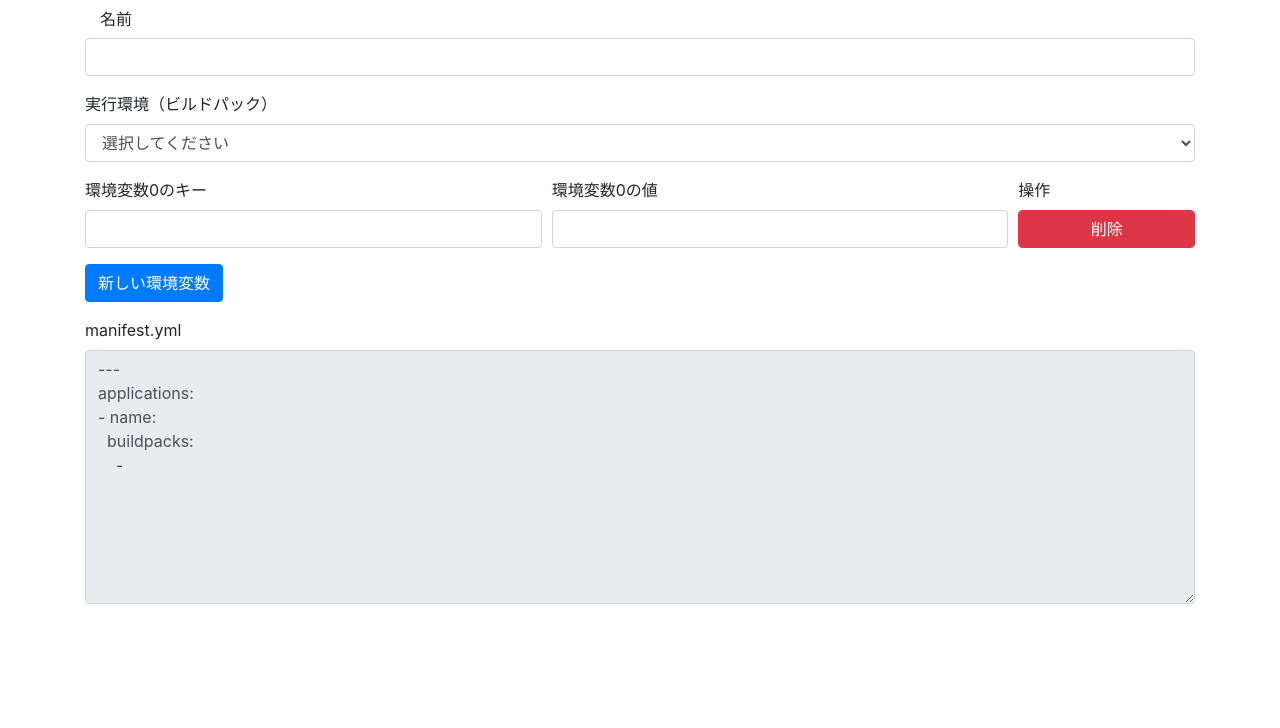
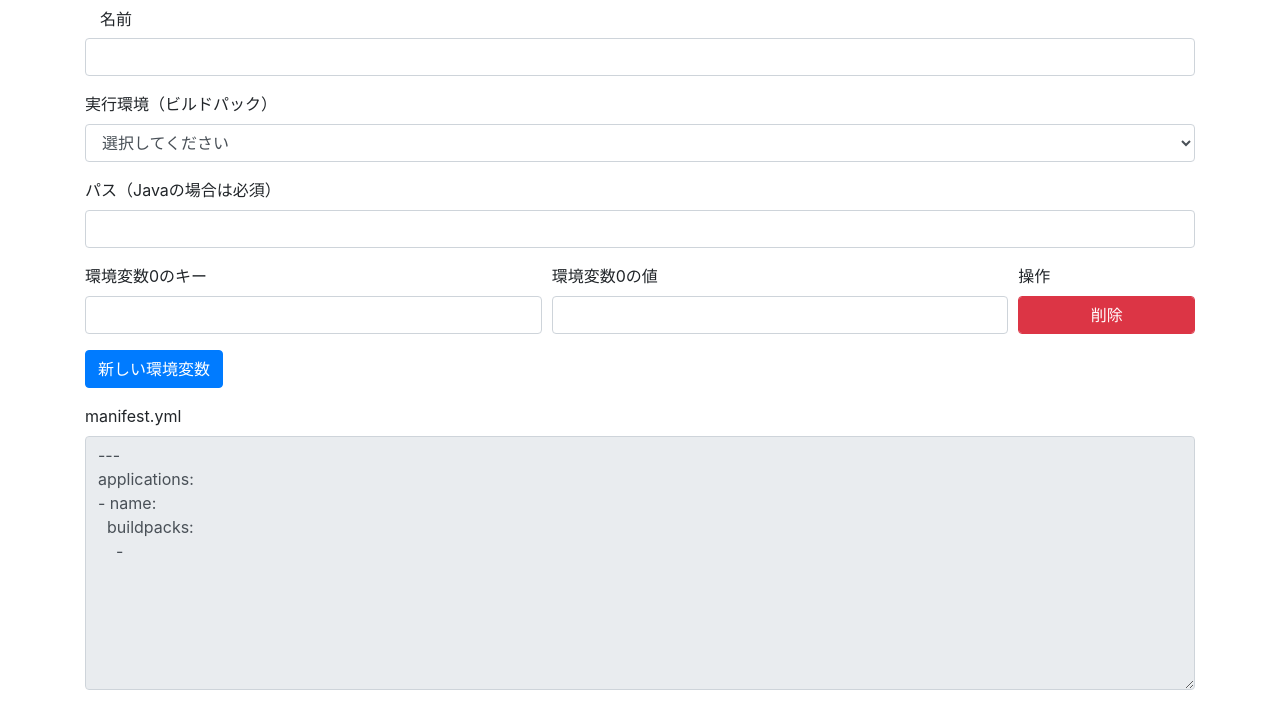
Before and after one commit to miyohide/mfgenerator, a Vue app: page / in a window 1280 px wide. Shown: the top 728 px of the page. Built offline with nearby package versions, Linux system fonts and the light colour scheme.

Commit message:
add path

```diff
--- a/src/components/ManifestForm.vue
+++ b/src/components/ManifestForm.vue
@@ -12,6 +12,10 @@
                 <option>Ruby</option>
                 <option>その他</option>
             </select>
+        </div>
+        <div class="form-group">
+            <label for="path">パス（Javaの場合は必須）</label>
+            <input type="text" v-model="path" id="path" class="form-control">
         </div>
         <div v-for="(env, index) in envs" v-bind:key="index" class="form-row">
             <div class="form-group col-md-5">
@@ -45,6 +49,7 @@
       return {
         appName: '',
         target: '',
+        path: '',
         envs: [
           {key: '', val: ''}
         ]
@@ -55,6 +60,7 @@
         let mfList = []
         mfList = mfList.concat(this.init())
         mfList = mfList.concat(this.buildpack())
+        mfList = mfList.concat(this.pathStr())
         mfList = mfList.concat(this.envStr())
         return mfList.join('\n')
       },
@@ -71,6 +77,13 @@
         let rval = []
         rval.push('  buildpacks:')
         rval.push('    - ' + this.target)
+        return rval
+      },
+      pathStr: function () {
+        let rval = []
+        if (this.path.length != 0) {
+          rval.push('  path: ' + this.path)
+        }
         return rval
       },
       envStr: function () {
```
